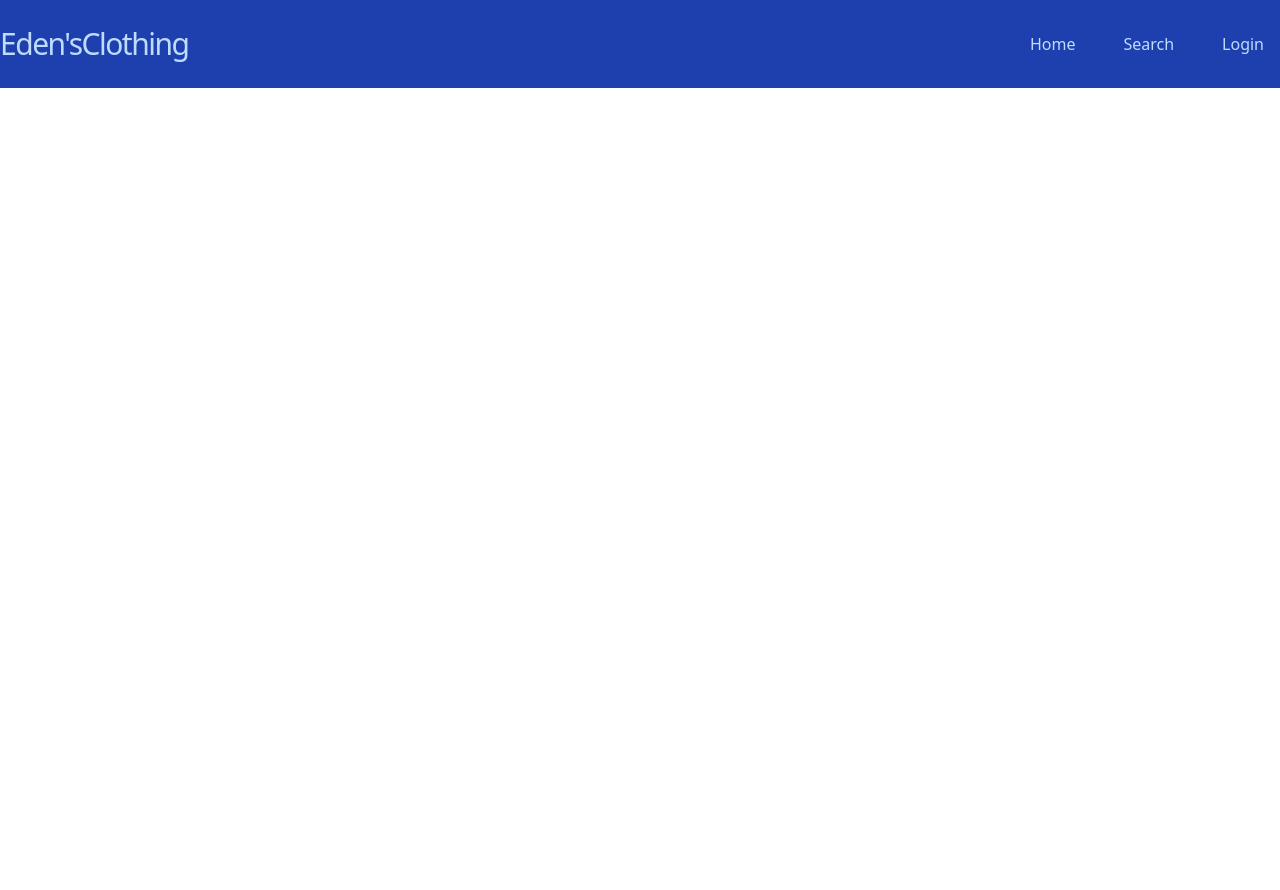
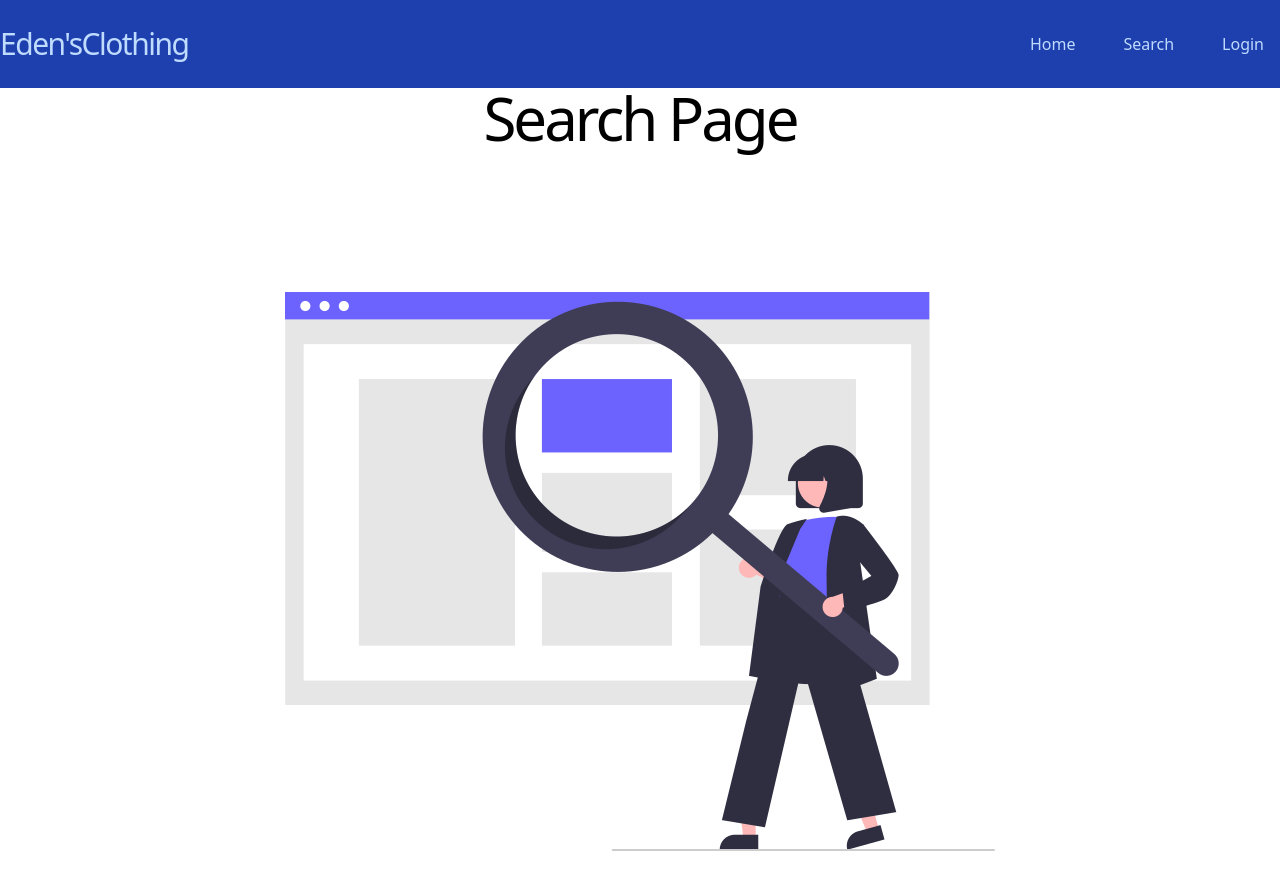
Before and after one commit to lehirschy/Final-Project, a Vue app: page /search in a window 1280 px wide. Shown: the top 890 px of the page. Before the commit the page ends 800 px from the top, so only its background shows below. Built offline with nearby package versions, Linux system fonts and the light colour scheme; no server answers.

Commit message:
Rendering Images and Authentication

```diff
--- a/package.json
+++ b/package.json
@@ -9,7 +9,8 @@
   },
   "dependencies": {
     "@vueuse/core": "^7.7.0",
-    "firebase": "^9.6.8",
+    "firebase": "^9.7.0",
+    "firebased": "^0.0.6",
     "vee-validate": "^4.5.10",
     "vue": "^3.2.25",
     "vue-router": "^4.0.12",
--- a/src/App.vue
+++ b/src/App.vue
@@ -4,7 +4,7 @@
 <template>
   <Nav />
 
- <!-- <router-view />-->
+ <router-view />
 
 
 </template>
--- a/src/composable/useAuth.js
+++ b/src/composable/useAuth.js
@@ -1,6 +1,6 @@
 import { ref } from "vue";
 import { createUserWithEmailAndPassword, signInWithEmailAndPassword, signOut, GoogleAuthProvider, signInWithPopup } from "firebase/auth";
-import { firebaseAuth } from "./useFirebase";
+import { firebaseAuth } from "./useFirebase.js";
 
 const isAuthenticated = ref(false);
 
--- a/src/pages/index.vue
+++ b/src/pages/index.vue
@@ -1,10 +1,11 @@
 <script setup>
   import UndrawOnlineShopping from "vue-undraw/UndrawOnlineShopping.vue";
   import useAuth from "../composable/useAuth";
-  const {isAuthenticated, user} = useAuth();
+  const { isAuthenticated, user } = useAuth();
 </script>
 
 <template>
+
     <div class="flex flex-col items-center justify-center space-y-12 min-h-screen-nonav">
         <h2 v-if="!isAuthenticated" class="text-6xl tracking-tighter font-extralight">
             Welcome
@@ -13,6 +14,7 @@
             Welcome {{ user }}
         </h2>
         <h2>
+
             <UndrawOnlineShopping primary-color='#41B883' height='400px'/>
         </h2>
 
--- a/src/pages/login.vue
+++ b/src/pages/login.vue
@@ -29,13 +29,13 @@ const loggingIn = async () => {
 };
 const signingup = async () =>{
   await signup(username.value, password.value);
-  goToHome;
+  goToHome();
 };
 const google = async()=> {
   await googleLogin();
   goToHome();
 };
-const goToHome= () => {
+const goToHome = () => {
   if (isAuthenticated.value){
     router.push("/");
   }else{
@@ -63,7 +63,7 @@ const { ready, start } = useTimeout(3000, { controls: true });
            <button type="submit" @submit.prevent="loggingIn" class="w-1/2 py-2 text-green-200 bg-green-600 rounded-lg">
              Login
            </button>
-            <button  @click ="signup(username, password)" class="w-1/2 py-2 text-blue-200 bg-blue-600 rounded-lg">
+           <button  @click ="signingup" class="w-1/2 py-2 text-blue-200 bg-blue-600 rounded-lg">
              Sign Up
            </button>
           </div>
@@ -71,10 +71,10 @@ const { ready, start } = useTimeout(3000, { controls: true });
         </form>
       </div>
     </div>
-    <!--<div
+    <div
       v-if="!ready && error"
-      class="absolute w-1/3 p-4 text-center text-red-800 bg-red-300 rounded-lg  bottom-2 right-2"
+      class="absolute w-1/3 p-4 text-center text-red-800 bg-red-300 rounded-lg bottom-2 right-2"
     >
       {{ error }}
-    </div>-->
+    </div>
 </template>
--- a/src/pages/search.vue
+++ b/src/pages/search.vue
@@ -8,7 +8,7 @@
             Search Page
         </h2>
         <h2>
-            <UndrawSearch primary-color='#41B883' height='100px'/>
+            <img src="../assets/search.png.png" alt="search" />
         </h2>
 
     </div>
--- a/src/pages/shoppingcart.vue
+++ b/src/pages/shoppingcart.vue
@@ -1,4 +1,6 @@
-<script setup></script>
+<script setup>
+
+</script>
 
 <template>
   <div class="flex flex-col items-center justify-center min-h-screen-nonav">
--- a/tailwind.config.js
+++ b/tailwind.config.js
@@ -1,7 +1,7 @@
 module.exports = {
   mode: "jit",
   content: ["./index.html", "./src/**/*.{vue,js,ts,jsx,tsx}"],
-  darkMode: false, // or 'media' or 'class'
+  media: false, // or 'media' or 'class'
   theme: {
     extend: {
       minHeight: {
```
Also changed, not shown: src/main.js (+8 -5 lines), src/assets/search.png.png (added), src/composable/useFirebase.js (line endings or trailing spaces), 1 other file (tests, documents, lock files or other folders). Lines whose indentation alone changed are shown as unchanged.
